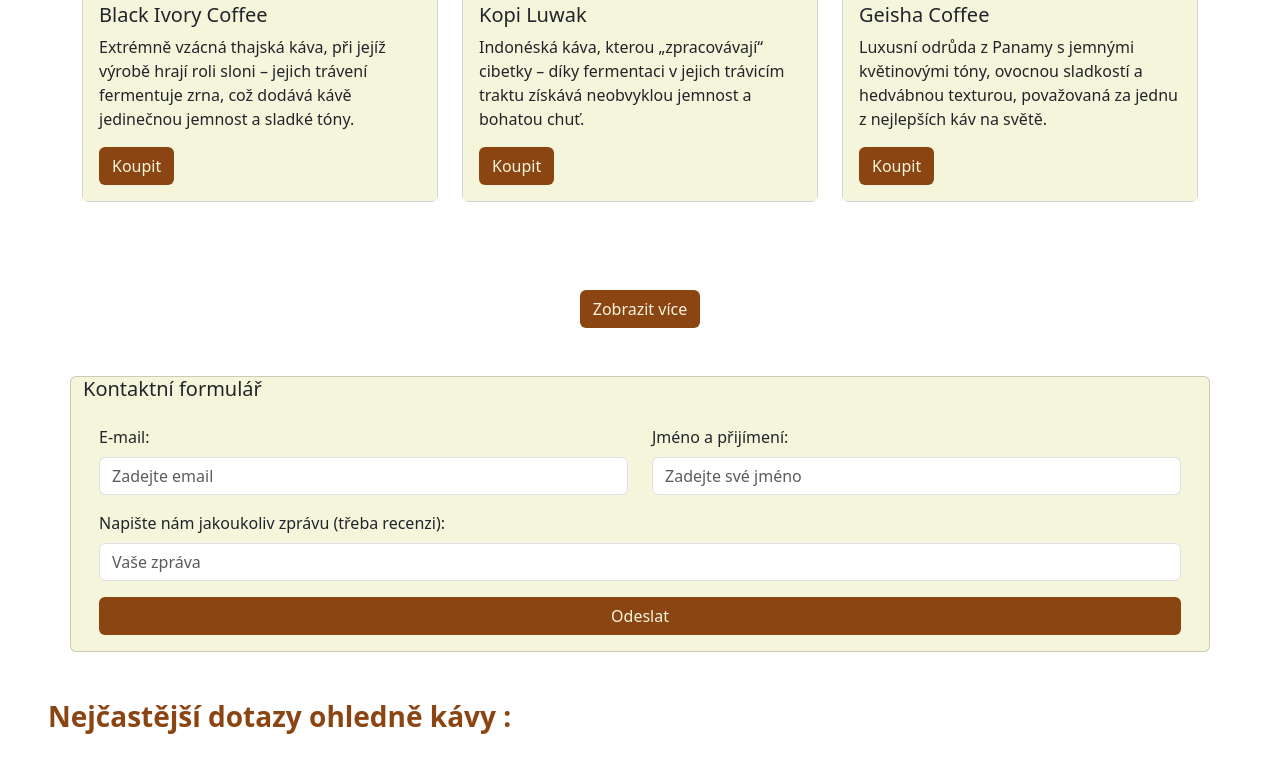
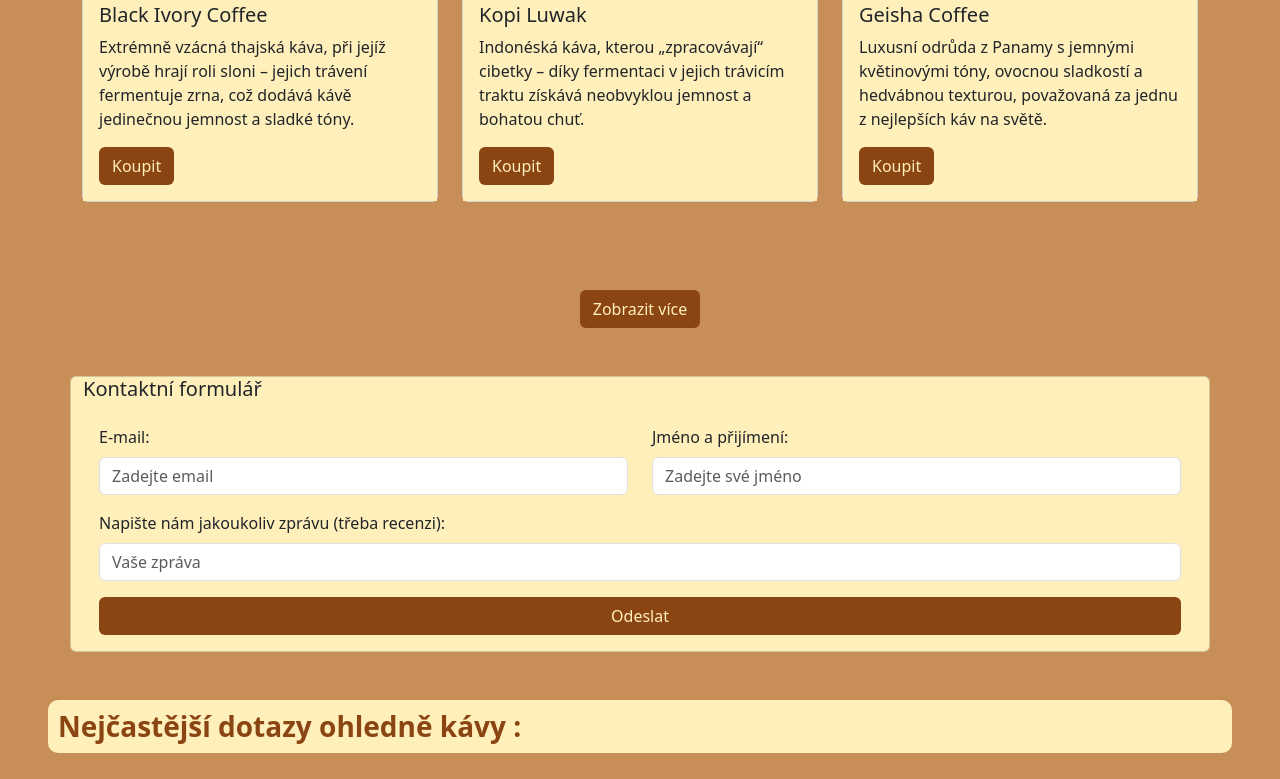
Before and after one commit to M-Baloun/Kofeinovy-raj, a plain HTML site: page index.html in a window 1280 px wide. Shown: the part 1010-1789 px from the top of the page. Drawn offline with nearby package versions, Linux system fonts and the light colour scheme.

Commit message:
Changed the site colors.

```diff
--- a/index.html
+++ b/index.html
@@ -15,10 +15,10 @@
         background: saddlebrown;
     }
     .beige-txt {
-        color: beige;
+        color: #FFEFBB;
     }
     .beige{
-        background: beige;
+        background: #FFEFBB;
     }
     .brown-txt {
         color: saddlebrown;
@@ -27,7 +27,7 @@
         background: saddlebrown;
     }
     .beige-con {
-        background: beige;
+        background: #FFEFBB;
         border-radius: 20px;
     }
     .btn:hover {
@@ -36,6 +36,14 @@
         cursor: pointer;
         transition: all 0.3s ease;
         box-shadow: 0 10px 15px rgba(0, 0, 0, 0.5);
+    }
+    body {
+        background-color: #c88e58;
+    }
+    .border_radius {
+        padding: 10px;
+        border-radius: 10px;
+        background: #FFEFBB;
     }
 
 </style>
@@ -145,7 +153,7 @@
     </div>
 </section>
 
-<h3 class="brown-txt m-5"> <strong> Nejčastější dotazy ohledně kávy :</strong> </h3>
+<h3 class="border_radius brown-txt m-5"> <strong> Nejčastější dotazy ohledně kávy :</strong> </h3>
 
 <div class="accordion m-5" id="accordionExample">
     <div class="accordion-item beige brown-txt">
```
Also changed, not shown: items.html (+6 -3 lines).
